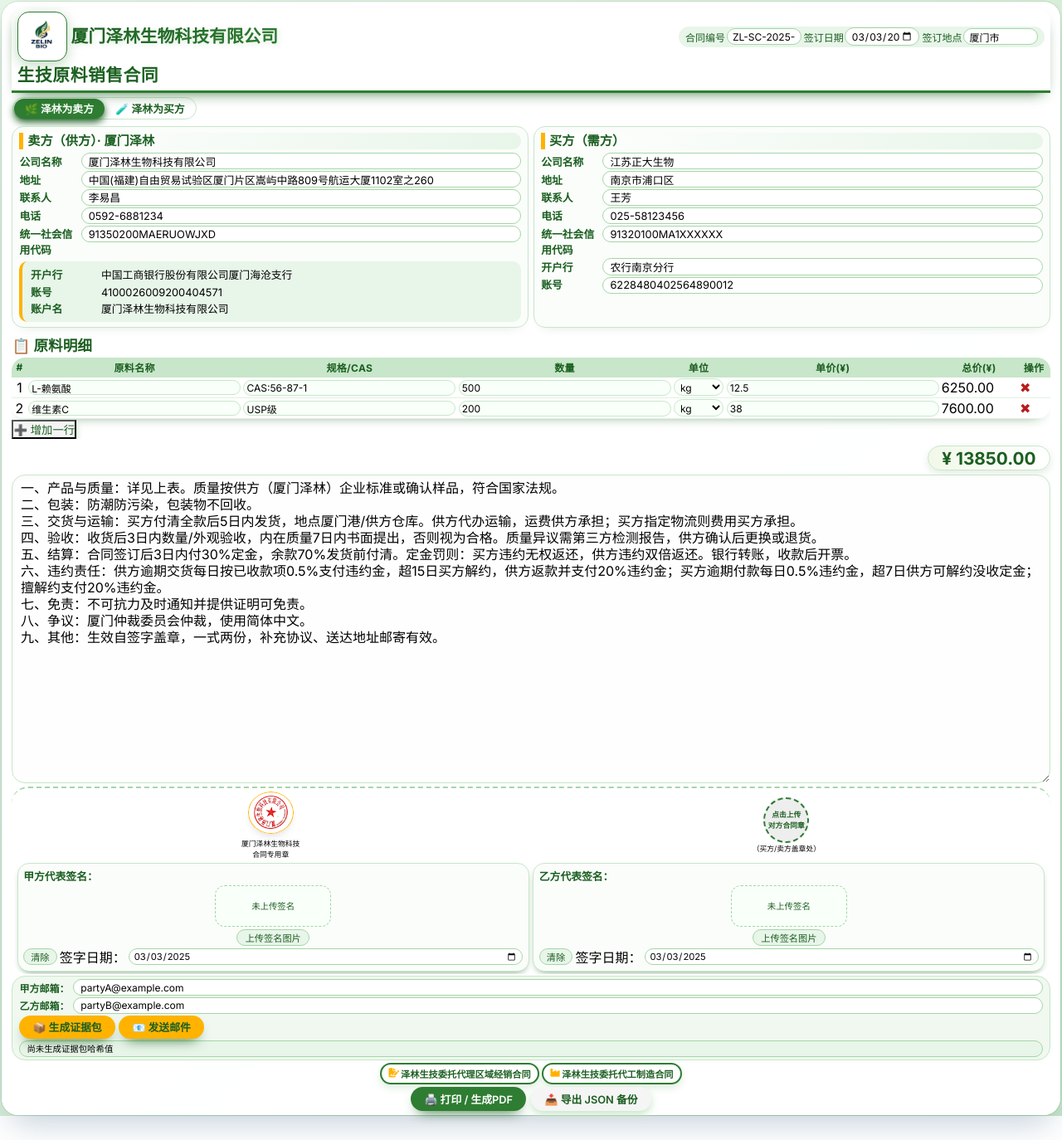
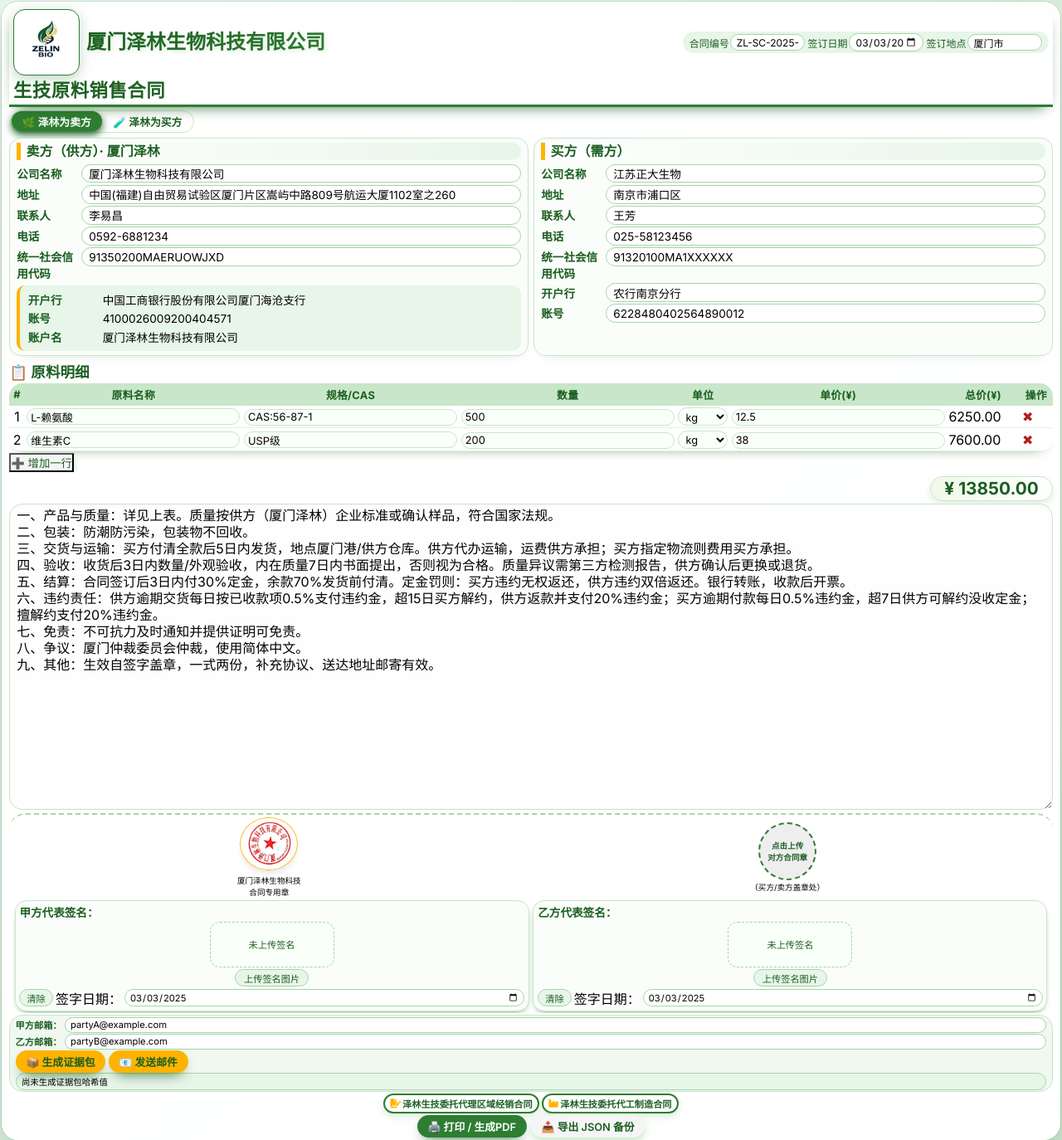
Before and after one commit to vigor-up/contract, a plain HTML site: page index.html in a window 1280 px wide. Shown: the whole page at 83% size. Before the commit the page ends 1345 px from the top, so only its background shows below. Drawn offline with nearby package versions, Linux system fonts and the light colour scheme.

Commit message:
Add files via upload

```diff
--- a/index.html
+++ b/index.html
@@ -3,7 +3,7 @@
 <head>
     <meta charset="UTF-8">
     <meta name="viewport" content="width=device-width, initial-scale=1.0, maximum-scale=1.5, user-scalable=yes">
-    <title>厦门泽林 · 生技原料买卖合同 (极致压缩版)</title>
+    <title>厦门泽林 · 生技原料买卖合同 (一页精装版)</title>
     <!-- 引入Google Font & Font Awesome -->
     <link rel="preconnect" href="https://fonts.googleapis.com">
     <link rel="preconnect" href="https://fonts.gstatic.com" crossorigin>
@@ -27,7 +27,7 @@
             justify-content: center;
             align-items: flex-start;
             min-height: 100vh;
-            padding: 0.1rem 0.1rem; /* 极致缩小外边距 */
+            padding: 0.1rem 0.1rem;
         }
 
         .contract-container {
@@ -37,14 +37,14 @@
             backdrop-filter: blur(4px);
             border-radius: 20px;
             box-shadow: 0 20px 40px -12px rgba(0, 55, 100, 0.25), 0 0 0 1px rgba(46, 125, 50, 0.15);
-            padding: 0.5rem 0.8rem 0.3rem; /* 进一步缩减内边距 */
+            padding: 0.4rem 0.6rem 0.2rem; /* 进一步缩减内边距 */
             transition: all 0.3s;
         }
 
         /* ========== 页眉区域 ========== */
         .header {
-            margin-bottom: 0.3rem;
-            padding: 0.3rem 0.4rem;
+            margin-bottom: 0.2rem;
+            padding: 0.2rem 0.3rem;
             border-radius: 16px 16px 0 0;
             background: rgba(255, 255, 255, 0.7);
             backdrop-filter: blur(4px);
@@ -70,27 +70,27 @@
         .logo-title-group {
             display: flex;
             align-items: center;
-            gap: 0.3rem;
+            gap: 0.5rem;
             flex-wrap: wrap;
         }
 
         .brand-logo {
-            height: 60px; /* 进一步缩小Logo */
+            height: 80px; /* 增大Logo尺寸 */
             width: auto;
-            max-width: 100px;
+            max-width: 120px;
             object-fit: contain;
             filter: drop-shadow(0 4px 8px rgba(46,125,50,0.3));
             border-radius: 14px;
             background: white;
-            padding: 0.1rem;
+            padding: 0.2rem;
             border: 1px solid #2E7D32;
         }
 
         .company-name {
             font-weight: 900;
-            font-size: 1.3rem; /* 略小字体 */
+            font-size: 1.5rem;
             color: #1B5E20;
-            line-height: 1.1;
+            line-height: 1.2;
             white-space: nowrap;
             text-shadow: 2px 2px 6px rgba(46,125,50,0.15);
             background: linear-gradient(145deg, #1B5E20, #2E7D32);
@@ -130,7 +130,7 @@
         }
 
         .title-header h1 {
-            font-size: 1.3rem;
+            font-size: 1.4rem;
             font-weight: 800;
             background: linear-gradient(145deg, #1B5E20, #2E7D32);
             -webkit-background-clip: text;
@@ -146,7 +146,7 @@
             border-radius: 60px;
             display: inline-flex;
             padding: 0.05rem;
-            margin: 0 0 0.5rem 0.05rem;
+            margin: 0 0 0.4rem 0.05rem;
             gap: 0.05rem;
             border: 1px solid #c8e6c9;
         }
@@ -171,46 +171,46 @@
             display: flex;
             flex-wrap: wrap;
             gap: 0.4rem;
-            margin-bottom: 0.5rem;
+            margin-bottom: 0.4rem;
         }
         .company-card {
             flex: 1 1 240px;
             background: #fafdfa;
             border-radius: 14px;
-            padding: 0.4rem 0.5rem; /* 缩小卡片内边距 */
+            padding: 0.3rem 0.5rem; /* 缩小内边距 */
             border: 1px solid #c8e6c9;
             box-shadow: 0 8px 16px -12px rgba(0,60,0,0.2);
             page-break-inside: avoid;
         }
         .company-card h3 {
             color: #1B5E20;
-            font-size: 0.95rem;
+            font-size: 1rem;
             border-left: 5px solid #FFB300;
-            padding-left: 0.3rem;
+            padding-left: 0.4rem;
             margin-bottom: 0.3rem;
             background: linear-gradient(to right, #ffffff, #e8f5e9);
             border-radius: 0 12px 12px 0;
             line-height: 1.3;
         }
         .company-card p {
-            margin: 0.1rem 0;
+            margin: 0.15rem 0;
             display: flex;
             align-items: baseline;
-            font-size: 0.8rem;
+            font-size: 0.85rem;
         }
         .company-card p strong {
-            width: 85px;
+            width: 90px;
             color: #1B5E20;
             font-weight: 600;
-            font-size: 0.8rem;
+            font-size: 0.85rem;
         }
         .company-card input {
             border: 1px solid #a5d6a7;
             border-radius: 30px;
-            padding: 0.1rem 0.5rem;
+            padding: 0.15rem 0.5rem;
             width: 100%;
             background: white;
-            font-size: 0.8rem;
+            font-size: 0.85rem;
         }
         .company-card input:focus {
             border-color: #2E7D32;
@@ -222,19 +222,19 @@
             border-radius: 10px;
             padding: 0.3rem 0.6rem;
             margin-top: 0.3rem;
-            font-size: 0.8rem;
+            font-size: 0.85rem;
             border-left: 4px solid #FFB300;
         }
 
         /* 表格区域 */
         .items-section {
-            margin: 0.3rem 0 0.3rem;
+            margin: 0.2rem 0 0.2rem;
             overflow-x: auto;
         }
         .items-section h3 {
             color: #1B5E20;
             font-size: 1.1rem;
-            margin-bottom: 0.2rem;
+            margin-bottom: 0.1rem;
             display: flex;
             align-items: center;
             gap: 0.3rem;
@@ -253,14 +253,14 @@
             background: #c8e6c9;
             color: #1B5E20;
             font-weight: 700;
-            padding: 0.2rem 0.1rem; /* 减小单元格内边距 */
-            font-size: 0.75rem;
+            padding: 0.25rem 0.15rem;
+            font-size: 0.8rem;
             text-transform: uppercase;
             letter-spacing: 0.3px;
             white-space: nowrap;
         }
         td {
-            padding: 0.1rem 0.1rem;
+            padding: 0.15rem 0.15rem;
             border-bottom: 1px solid #e0f2e0;
             vertical-align: middle;
         }
@@ -268,8 +268,8 @@
             width: 100%;
             border: 1px solid #c8e6c9;
             border-radius: 30px;
-            padding: 0.05rem 0.2rem;
-            font-size: 0.75rem;
+            padding: 0.1rem 0.25rem;
+            font-size: 0.8rem;
             background: #f9fff9;
         }
         td input:focus, td select:focus {
@@ -290,7 +290,7 @@
 
         .total-row {
             text-align: right;
-            margin: 0.2rem 0 0.3rem;
+            margin: 0.1rem 0 0.2rem;
             font-size: 1.3rem;
             font-weight: 800;
             color: #1B5E20;
@@ -306,15 +306,15 @@
 
         .clause-box {
             clear: both;
-            margin: 0.2rem 0 0; /* 底部外边距设为0，消除下方空白 */
+            margin: 0.1rem 0 0; /* 底部外边距0 */
         }
         .clause-box textarea {
             width: 100%;
             border: 1px solid #c8e6c9;
             border-radius: 16px;
-            padding: 0.3rem 0.6rem; /* 减小内边距 */
+            padding: 0.2rem 0.5rem;
             font-size: 1rem;
-            line-height: 1.25; /* 压缩行距 */
+            line-height: 1.25;
             background: #fefefe;
             resize: vertical;
             box-shadow: inset 0 2px 6px rgba(0,30,0,0.02);
@@ -323,8 +323,8 @@
         /* 页脚签名区 (双印章 + 双签名上传) */
         .signature-footer {
             position: relative;
-            margin: 0 0 0.1rem; /* 上边距设为0，使签名区紧贴条款区域 */
-            padding: 0.3rem 0.4rem 0.2rem; /* 缩小签名区内边距 */
+            margin: 0 0 0.1rem; /* 上边距0 */
+            padding: 0.2rem 0.4rem 0.15rem;
             border-top: 2px dashed #a5d6a7;
             background: rgba(255, 255, 255, 0.5);
             border-radius: 20px;
@@ -346,11 +346,11 @@
             opacity: 0.15;
         }
         .logo-watermark-footer img {
-            height: 60px; /* 缩小水印 */
+            height: 70px; /* 适当水印大小 */
             width: auto;
             object-fit: contain;
             margin-right: 0.3rem;
-            margin-bottom: 0.2rem;
+            margin-bottom: 0.1rem;
         }
 
         .signature-block {
@@ -358,7 +358,7 @@
             z-index: 2;
             display: flex;
             flex-direction: column;
-            gap: 0.3rem;
+            gap: 0.2rem;
         }
 
         .stamps-row {
@@ -366,7 +366,7 @@
             flex-wrap: wrap;
             justify-content: space-around;
             align-items: center;
-            gap: 0.3rem; /* 缩小印章间距 */
+            gap: 0.3rem;
         }
 
         .stamp-box {
@@ -375,16 +375,16 @@
             position: relative;
         }
         .stamp-box img {
-            width: 55px; /* 进一步缩小印章 */
+            width: 70px; /* 增大印章尺寸 */
             height: auto;
             border-radius: 50%;
             background: #fff;
-            padding: 0.1rem;
+            padding: 0.15rem;
             box-shadow: 0 6px 12px -6px rgba(0,0,0,0.2), 0 0 0 1px #FFB300 inset;
         }
         .stamp-placeholder {
-            width: 55px;
-            height: 55px;
+            width: 70px;
+            height: 70px;
             border-radius: 50%;
             background: #eeeeee;
             border: 2px dashed #2E7D32;
@@ -393,7 +393,7 @@
             justify-content: center;
             color: #1B5E20;
             font-weight: 600;
-            font-size: 0.55rem;
+            font-size: 0.6rem;
             text-align: center;
             padding: 0.1rem;
             margin: 0 auto;
@@ -407,8 +407,8 @@
             display: none;
         }
         .stamp-uploaded-img {
-            width: 55px;
-            height: 55px;
+            width: 70px;
+            height: 70px;
             border-radius: 50%;
             object-fit: cover;
             border: 2px solid #FFB300;
@@ -421,35 +421,35 @@
         .signatures-row {
             display: flex;
             flex-wrap: wrap;
-            gap: 0.3rem; /* 缩小签名区间距 */
+            gap: 0.3rem;
             justify-content: center;
         }
         .signature-area {
-            flex: 1 1 200px;
+            flex: 1 1 220px;
             background: #fafdfa;
             border-radius: 14px;
-            padding: 0.3rem 0.4rem;
+            padding: 0.2rem 0.3rem;
             border: 1px solid #c8e6c9;
             box-shadow: 0 4px 10px -6px #1B5E20;
-            min-width: 180px;
+            min-width: 190px;
             page-break-inside: avoid;
         }
         .signature-area p {
             font-weight: 600;
             margin-bottom: 0.1rem;
-            font-size: 0.8rem;
+            font-size: 0.85rem;
             color: #1B5E20;
         }
         .signature-area .signature-upload-container {
             display: flex;
             flex-direction: column;
             align-items: center;
-            gap: 0.2rem;
+            gap: 0.15rem;
         }
         .signature-area .signature-preview {
             width: 100%;
-            max-width: 140px;
-            min-height: 50px;
+            max-width: 150px;
+            min-height: 55px;
             border: 1px dashed #a5d6a7;
             border-radius: 12px;
             background: #f9fff9;
@@ -466,15 +466,15 @@
         }
         .signature-area .signature-placeholder {
             color: #1B5E20;
-            font-size: 0.65rem;
+            font-size: 0.7rem;
             text-align: center;
-            padding: 0.4rem;
+            padding: 0.3rem;
         }
         .signature-area .signature-upload-btn {
             background: #e8f5e9;
             border: 1px solid #a5d6a7;
             color: #1B5E20;
-            padding: 0.05rem 0.6rem;
+            padding: 0.1rem 0.6rem;
             border-radius: 40px;
             font-weight: 500;
             cursor: pointer;
@@ -495,7 +495,7 @@
             background: #e8f5e9;
             border: none;
             color: #1B5E20;
-            padding: 0.05rem 0.5rem;
+            padding: 0.1rem 0.5rem;
             border-radius: 40px;
             font-weight: 500;
             cursor: pointer;
@@ -506,7 +506,7 @@
         .signature-controls input[type="date"] {
             border: 1px solid #a5d6a7;
             border-radius: 40px;
-            padding: 0.05rem 0.3rem;
+            padding: 0.1rem 0.3rem;
             background: white;
             font-size: 0.7rem;
             flex: 1;
@@ -516,8 +516,8 @@
 
         /* 证据包相关样式 */
         .email-section {
-            margin: 0 0 0.1rem; /* 上边距设为0，消除上方空白 */
-            padding: 0.2rem 0.5rem;
+            margin: 0 0 0.05rem; /* 上边距0 */
+            padding: 0.1rem 0.4rem;
             background: #f0f8f0;
             border-radius: 16px;
             border: 1px solid #c8e6c9;
@@ -525,39 +525,39 @@
         .email-row {
             display: flex;
             flex-wrap: wrap;
-            gap: 0.3rem;
-            margin-bottom: 0.1rem;
+            gap: 0.2rem;
+            margin-bottom: 0.05rem;
             align-items: center;
         }
         .email-row label {
             font-weight: 600;
             color: #1B5E20;
             min-width: 50px;
-            font-size: 0.75rem;
+            font-size: 0.7rem;
         }
         .email-row input {
             flex: 1;
             min-width: 140px;
             border: 1px solid #a5d6a7;
             border-radius: 30px;
-            padding: 0.1rem 0.5rem;
+            padding: 0.1rem 0.4rem;
             background: white;
-            font-size: 0.75rem;
+            font-size: 0.7rem;
         }
         .hash-display {
             background: #e8f5e9;
             border-radius: 12px;
-            padding: 0.1rem 0.5rem;
+            padding: 0.1rem 0.4rem;
             font-size: 0.65rem;
             word-break: break-all;
             border: 1px solid #a5d6a7;
-            margin-top: 0.1rem;
+            margin-top: 0.05rem;
         }
         .evidence-buttons {
             display: flex;
-            gap: 0.3rem;
+            gap: 0.2rem;
             flex-wrap: wrap;
-            margin-top: 0.1rem;
+            margin-top: 0.05rem;
         }
 
         /* 其他合同链接 */
@@ -566,7 +566,7 @@
             flex-wrap: wrap;
             justify-content: center;
             gap: 3px;
-            margin: 3px 0 2px;
+            margin: 2px 0 1px;
         }
         .other-contracts-links a {
             display: inline-flex;
@@ -575,7 +575,7 @@
             background: white;
             color: #1B5E20;
             text-decoration: none;
-            padding: 3px 8px;
+            padding: 2px 6px;
             border-radius: 40px;
             font-weight: 700;
             font-size: 0.7rem;
@@ -596,9 +596,9 @@
         /* 操作按钮 */
         .action-buttons {
             display: flex;
-            gap: 0.4rem;
+            gap: 0.3rem;
             justify-content: center;
-            margin: 0.2rem 0 0;
+            margin: 0.1rem 0 0;
             flex-wrap: wrap;
         }
         .btn {
@@ -606,7 +606,7 @@
             background: #2E7D32;
             color: white;
             font-size: 0.8rem;
-            padding: 0.3rem 1rem;
+            padding: 0.25rem 0.8rem;
             border-radius: 60px;
             font-weight: 600;
             cursor: pointer;
@@ -631,7 +631,7 @@
         @media print {
             body {
                 background: white;
-                padding: 0.05in; /* 最小打印边距 */
+                padding: 0.05in;
             }
             .contract-container {
                 box-shadow: none;
@@ -688,7 +688,6 @@
                 color: #1B5E20;
                 background: none;
             }
-            /* 强制条款区域展开，无滚动条，并进一步压缩字体行距 */
             .clause-box textarea {
                 height: auto !important;
                 max-height: none !important;
@@ -700,10 +699,9 @@
                 white-space: pre-wrap;
                 box-shadow: none;
                 padding: 0.05rem;
-                font-size: 0.75rem !important;
+                font-size: 0.8rem !important;
                 line-height: 1.1 !important;
             }
-            /* 防止签名区跨页 */
             .signature-footer,
             .stamp-box,
             .signature-area {
@@ -712,7 +710,7 @@
             .stamp-box img,
             .stamp-placeholder,
             .stamp-uploaded-img {
-                max-width: 50px;
+                max-width: 60px;
             }
             .stamp-placeholder {
                 border: 1px solid #000;
@@ -729,7 +727,6 @@
                 border-bottom: 1px solid #333;
                 background: transparent;
             }
-            /* 表格打印时保留边框 */
             table {
                 border-collapse: collapse;
                 width: 100%;
@@ -741,15 +738,15 @@
 
         /* 移动端优化 */
         @media (max-width: 700px) {
-            .brand-logo { height: 50px; }
-            .company-name { font-size: 1.1rem; white-space: normal; }
-            .title-header h1 { font-size: 1.1rem; }
+            .brand-logo { height: 60px; }
+            .company-name { font-size: 1.2rem; white-space: normal; }
+            .title-header h1 { font-size: 1.2rem; }
             .doc-meta-header input { width: 70px; }
-            .role-switch label { padding: 0.1rem 0.6rem; font-size: 0.75rem; }
+            .role-switch label { padding: 0.1rem 0.6rem; font-size: 0.7rem; }
             .total-row { font-size: 1.1rem; }
-            .stamp-box img, .stamp-placeholder, .stamp-uploaded-img { width: 50px; height: 50px; }
+            .stamp-box img, .stamp-placeholder, .stamp-uploaded-img { width: 60px; height: 60px; }
             .signature-area { flex: 1 1 100%; }
-            .signature-area .signature-preview { max-width: 130px; }
+            .signature-area .signature-preview { max-width: 140px; }
             .signature-controls input[type="date"] { min-width: 70px; }
         }
     </style>
@@ -761,7 +758,7 @@
             <div class="header-content">
                 <div class="brand-row">
                     <div class="logo-title-group">
-                        <img class="brand-logo" src="images/xmzelin-logo.png" alt="厦门泽林" onerror="this.onerror=null; this.src='https://via.placeholder.com/100x60?text=Zelin+Bio';">
+                        <img class="brand-logo" src="images/xmzelin-logo.png" alt="厦门泽林" onerror="this.onerror=null; this.src='https://via.placeholder.com/120x80?text=Zelin+Bio';">
                         <span class="company-name">厦门泽林生物科技有限公司</span>
                     </div>
                     <div class="doc-meta-header no-print">
@@ -819,22 +816,22 @@
         <!-- 页脚签名区：双印章 + 双签名上传 -->
         <div class="signature-footer">
             <div class="logo-watermark-footer">
-                <img src="images/xmzelin-logo.png" alt="厦门泽林水印" onerror="this.onerror=null; this.src='https://via.placeholder.com/120x60?text=Zelin';">
+                <img src="images/xmzelin-logo.png" alt="厦门泽林水印" onerror="this.onerror=null; this.src='https://via.placeholder.com/140x70?text=Zelin';">
             </div>
             <div class="signature-block">
                 <!-- 双印章行 -->
                 <div class="stamps-row">
                     <!-- 泽林方印章 -->
                     <div class="stamp-box">
-                        <img src="images/stamp.png" alt="公司印章" onerror="this.onerror=null; this.src='https://via.placeholder.com/55x55?text=Seal';">
-                        <p style="font-size:0.55rem; margin-top:0.05rem;">厦门泽林生物科技<br>合同专用章</p>
+                        <img src="images/stamp.png" alt="公司印章" onerror="this.onerror=null; this.src='https://via.placeholder.com/70x70?text=Seal';">
+                        <p style="font-size:0.6rem; margin-top:0.05rem;">厦门泽林生物科技<br>合同专用章</p>
                     </div>
                     <!-- 对方合同章 (可上传) -->
                     <div class="stamp-box" id="opponentStampBox">
                         <input type="file" id="stampUpload" accept="image/*" class="stamp-file-input">
                         <div class="stamp-placeholder" id="stampPlaceholder">点击上传<br>对方合同章</div>
                         <img class="stamp-uploaded-img" id="stampUploadedImg" src="#" alt="对方合同章" style="display: none;">
-                        <p style="font-size:0.55rem; margin-top:0.05rem;">（买方/卖方盖章处）</p>
+                        <p style="font-size:0.6rem; margin-top:0.05rem;">（买方/卖方盖章处）</p>
                     </div>
                 </div>
                 <!-- 双签名行 (上传签名图片) -->
```
